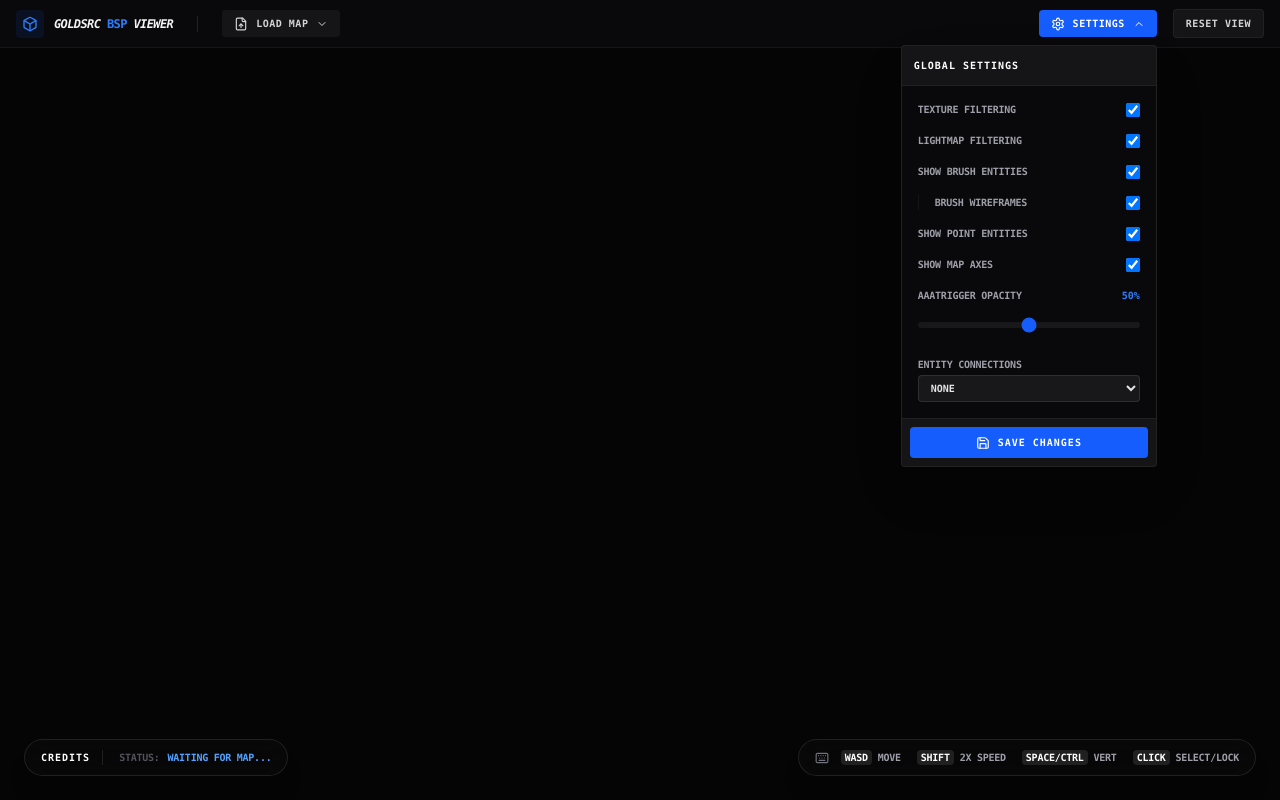
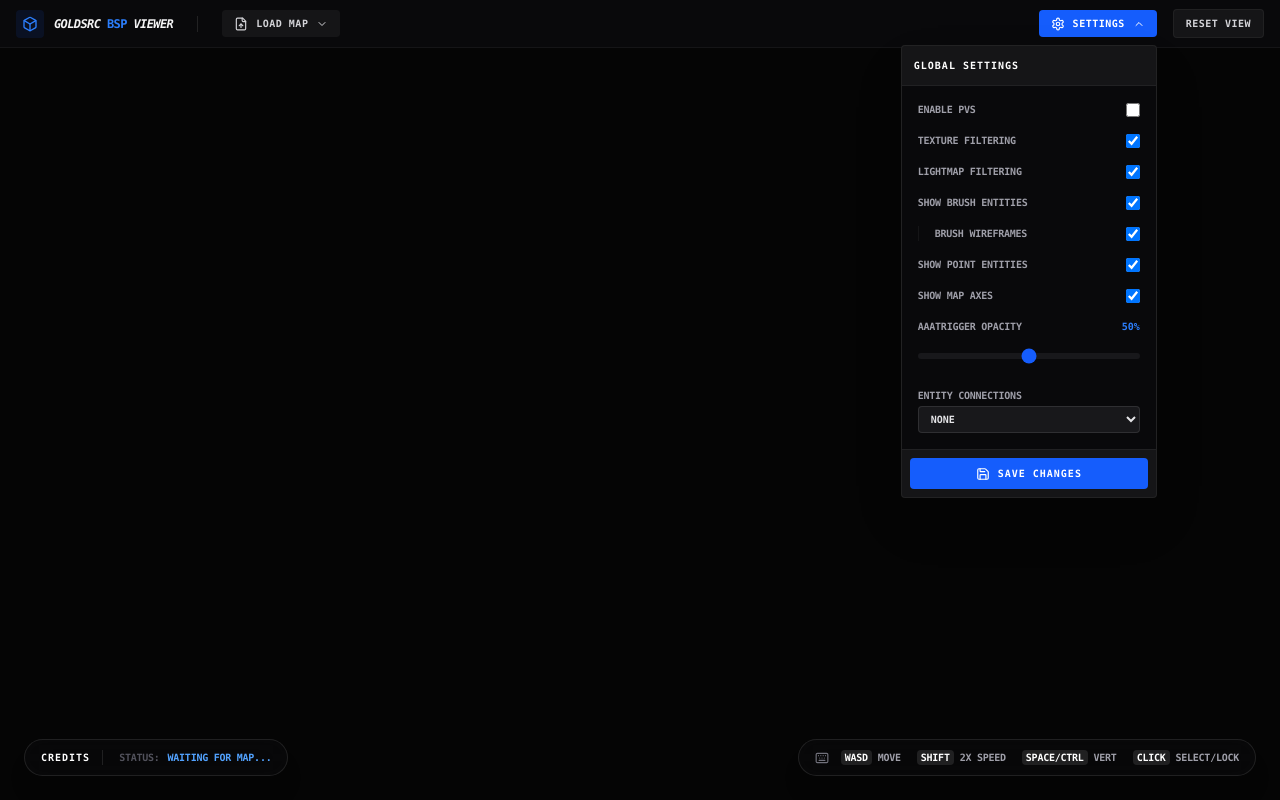
Before and after one commit to urgorri/goldsrc-bsp-viewer, a React (Vite) app: page / in a window 1280 px wide. Both pictures are taken after a click on the button "SETTINGS". Built offline with nearby package versions, Linux system fonts and the light colour scheme.

Commit message:
Refactor pvsEnabled to standard React state and add to settings UI (#33)

```diff
--- a/src/App.tsx
+++ b/src/App.tsx
@@ -8,7 +8,7 @@ function App() {
   const [status, setStatus] = useState("Waiting for map...");
   const [loadProgress, setLoadProgress] = useState({ percent: 0, message: "" });
   const [isLoading, setIsLoading] = useState(false);
-  const pvsEnabled = false;
+  const [pvsEnabled, setPvsEnabled] = useState(false);
   const [showPointEntities, setShowPointEntities] = useState(true);
   const [showBrushEntities, setShowBrushEntities] = useState(true);
   const [showBrushWireframes, setShowBrushWireframes] = useState(true);
@@ -24,6 +24,7 @@ function App() {
 
   // Temporary local state for settings dropdown
   const [localSettings, setLocalSettings] = useState({
+    pvsEnabled,
     showPointEntities,
     showBrushEntities,
     showBrushWireframes,
@@ -36,6 +37,7 @@ function App() {
 
   useEffect(() => {
     setLocalSettings({
+      pvsEnabled,
       showPointEntities,
       showBrushEntities,
       showBrushWireframes,
@@ -45,7 +47,7 @@ function App() {
       textureFiltering,
       lightmapFiltering
     });
-  }, [showPointEntities, showBrushEntities, showBrushWireframes, showAxes, aaaTriggerOpacity, entityConnectionsMode, textureFiltering, lightmapFiltering]);
+  }, [pvsEnabled, showPointEntities, showBrushEntities, showBrushWireframes, showAxes, aaaTriggerOpacity, entityConnectionsMode, textureFiltering, lightmapFiltering]);
 
   const handleLoadMap = async (bsp: File, wads: File[], fgds: File[]) => {
     if (viewerRef.current) {
@@ -122,6 +124,15 @@ function App() {
                   <h3 className="text-[10px] font-black text-white uppercase tracking-widest">Global Settings</h3>
                 </div>
                 <div className="p-4 space-y-4 max-h-[60vh] overflow-y-auto custom-scrollbar">
+                  <label className="flex items-center justify-between group cursor-pointer">
+                    <span className="text-[10px] font-bold text-zinc-400 group-hover:text-zinc-200 transition-colors uppercase tracking-tight">Enable PVS</span>
+                    <input
+                      type="checkbox"
+                      checked={localSettings.pvsEnabled}
+                      onChange={(e) => setLocalSettings({ ...localSettings, pvsEnabled: e.target.checked })}
+                      className="w-3.5 h-3.5 rounded border-zinc-700 bg-zinc-900 text-blue-600 focus:ring-0 focus:ring-offset-0"
+                    />
+                  </label>
                   <label className="flex items-center justify-between group cursor-pointer">
                     <span className="text-[10px] font-bold text-zinc-400 group-hover:text-zinc-200 transition-colors uppercase tracking-tight">Texture Filtering</span>
                     <input
@@ -209,6 +220,7 @@ function App() {
                 <div className="p-2 bg-white/5 border-t border-white/5">
                   <button
                     onClick={() => {
+                      setPvsEnabled(localSettings.pvsEnabled);
                       setTextureFiltering(localSettings.textureFiltering);
                       setLightmapFiltering(localSettings.lightmapFiltering);
                       setShowBrushEntities(localSettings.showBrushEntities);
```
